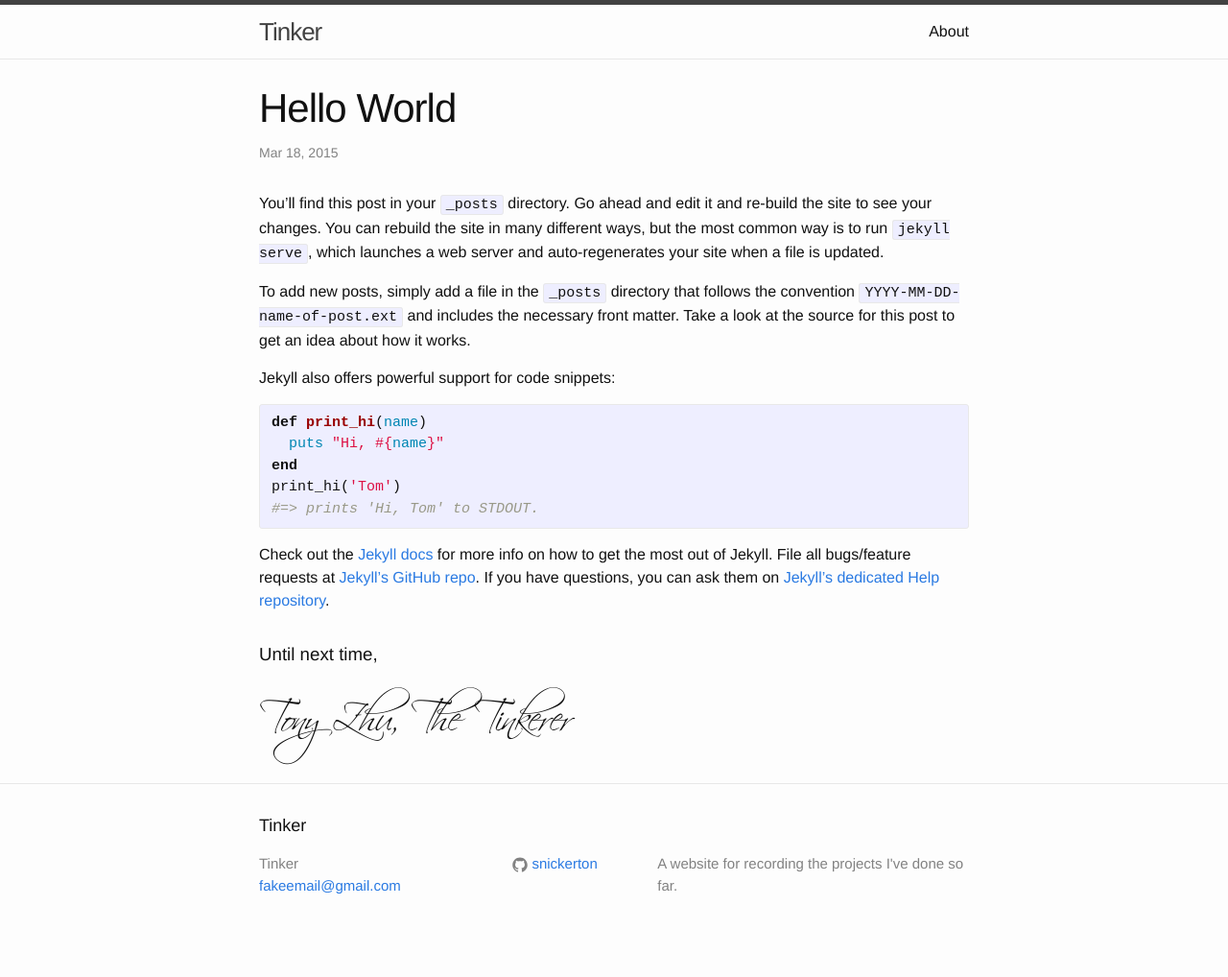
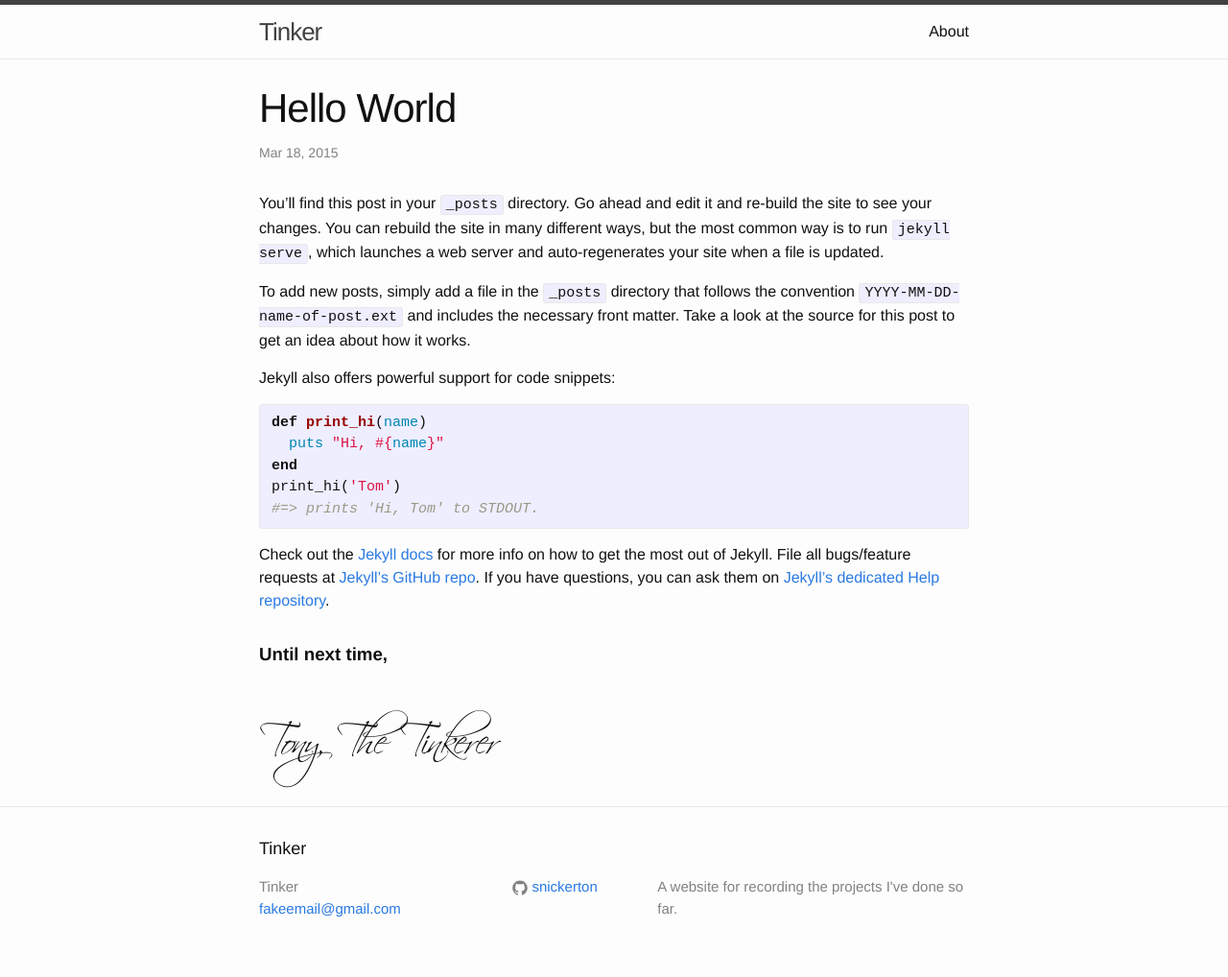
Before and after one commit to snickerton/snickerton.github.legacy, a Jekyll site: the page built from _posts/2015-03-18-welcome-to-jekyll.markdown, in a window 1280 px wide. Shown: the whole page at 96% size. Built offline with Jekyll 4.4.1, drawn with Linux system fonts in a browser that asks for light colours; before the commit the page ends 994 px from its top, so only the background shows below that.

Commit message:
Update post.html

```diff
--- a/_layouts/post.html
+++ b/_layouts/post.html
@@ -24,9 +24,9 @@
   </article>
 
 
-    <h3>Until next time,<br></h3>
+    <h3><b>Until next time,</b></h3> <br>
   <p id = "SignOff">
-    Tony Zhu,  The Tinkerer
+    Tony,  The Tinkerer
   </p>
 
 </div>
```
